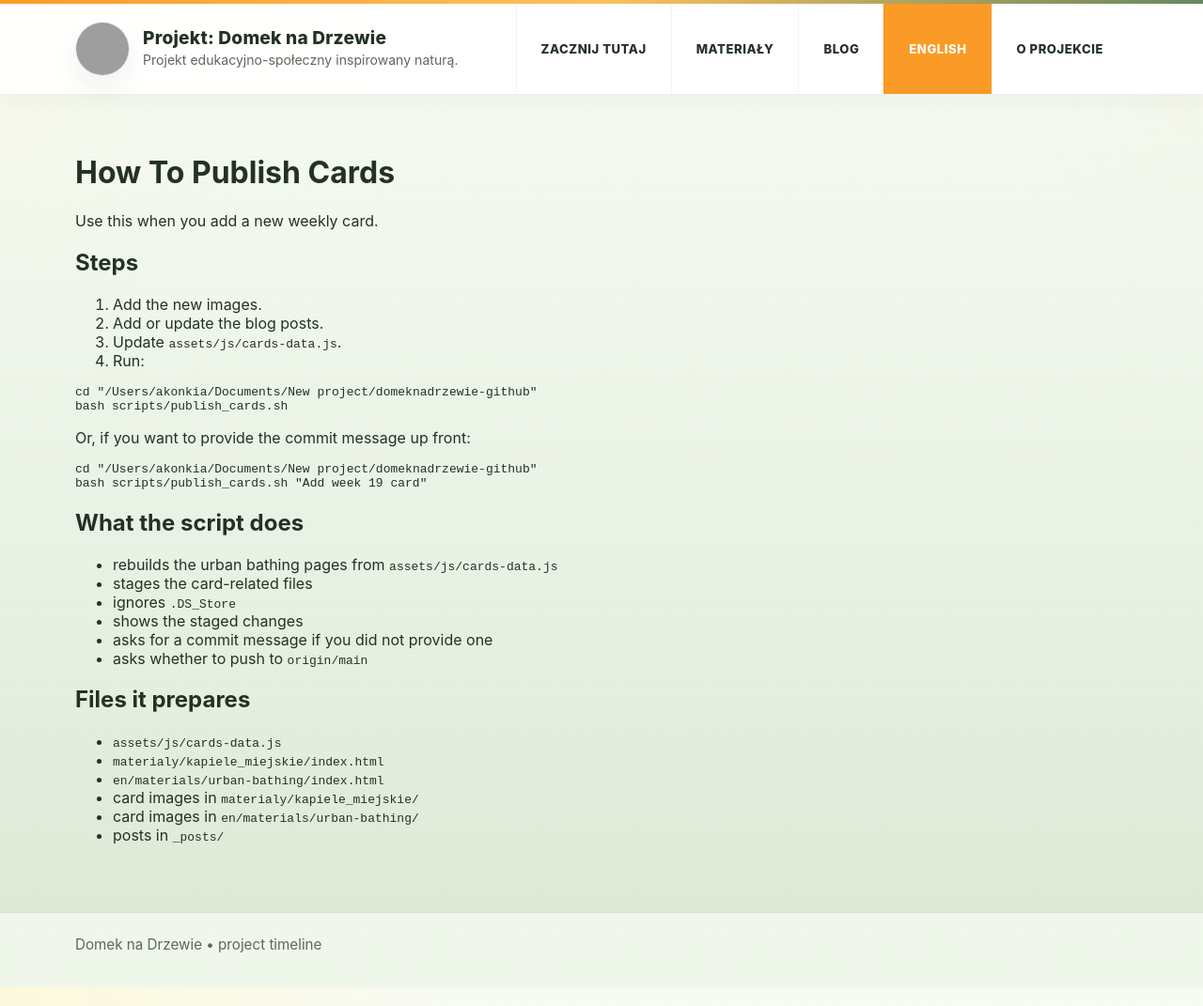
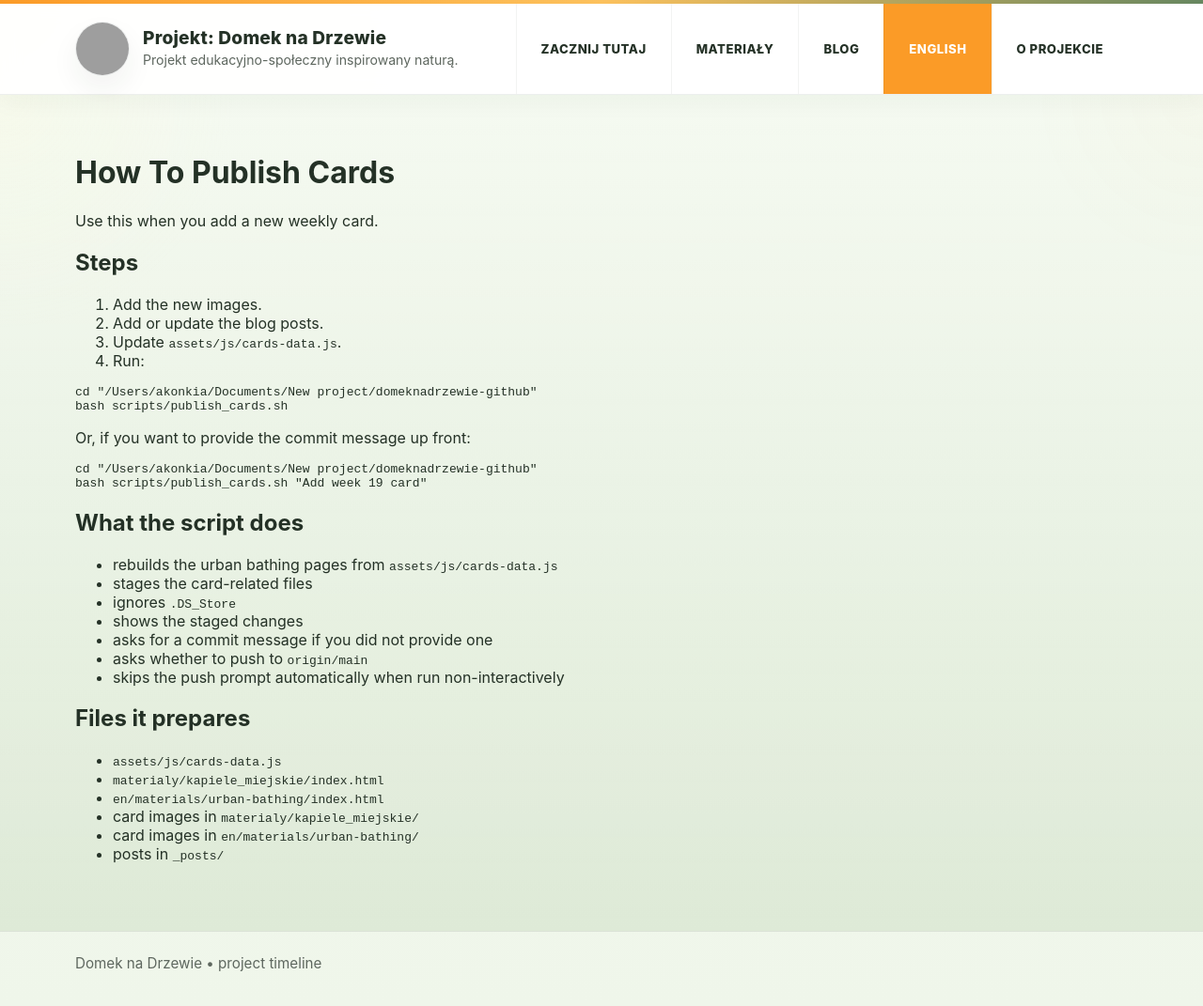
Before and after one commit to akonkia/domeknadrzewie, a Jekyll site: the page built from HOW_TO_PUBLISH_CARDS.md, in a window 1280 px wide and 1071 px high. Shown: the whole window at 94% size. Built offline with Jekyll 4.4.1, drawn with Linux system fonts in a browser that asks for light colours; our own code applies the rules of GitHub Pages for plain Markdown files; grey boxes are pictures that could not be loaded.

Commit message:
Harden cards publish script

```diff
--- a/HOW_TO_PUBLISH_CARDS.md
+++ b/HOW_TO_PUBLISH_CARDS.md
@@ -29,6 +29,7 @@ bash scripts/publish_cards.sh "Add week 19 card"
 - shows the staged changes
 - asks for a commit message if you did not provide one
 - asks whether to push to `origin/main`
+- skips the push prompt automatically when run non-interactively
 
 ## Files it prepares
 
```
Also changed, not shown: 2 other files.
